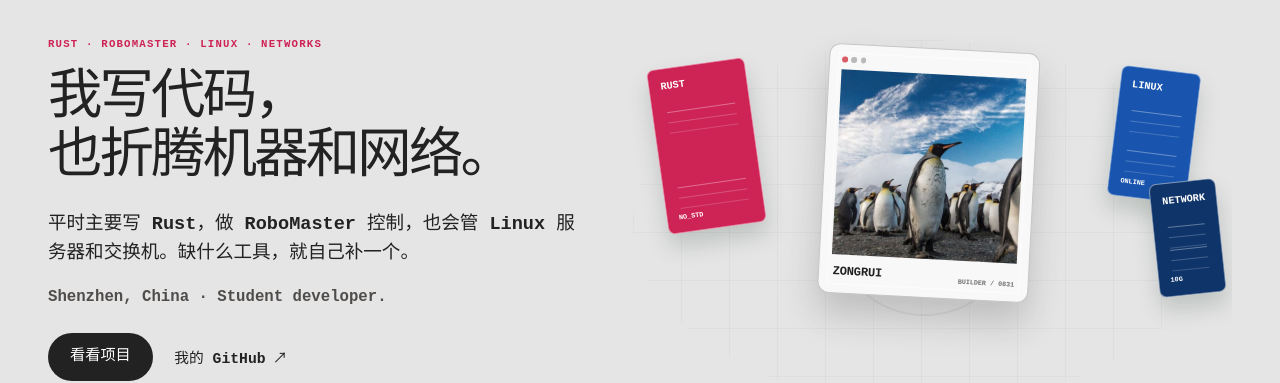
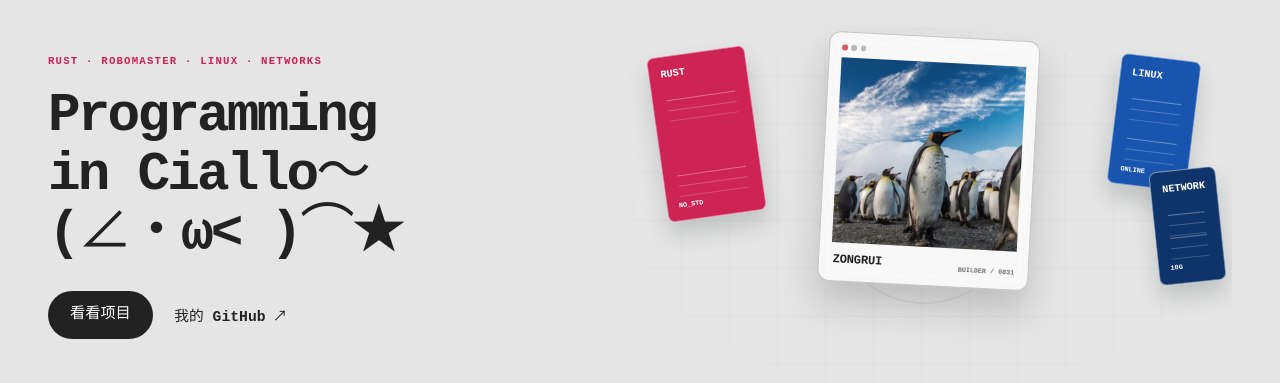
Before and after one commit to ZONGRUICHD/zongrui.org, a React (Vite) app: page / in a window 1280 px wide. Shown: the part 165-548 px from the top of the page. Built offline with nearby package versions, Linux system fonts and the light colour scheme; no server answers; a web font is replaced by a local one.

Commit message:
Use Ciallo epitaph as hero copy

```diff
--- a/src/App.tsx
+++ b/src/App.tsx
@@ -520,14 +520,7 @@ function App() {
           <div className="hero__inner">
             <div className="hero__copy" data-reveal>
               <p className="hero-kicker">RUST · ROBOMASTER · LINUX · NETWORKS</p>
-              <h1 id="hero-title">
-                <span>我写代码，</span>
-                <strong>也折腾机器和网络。</strong>
-              </h1>
-              <p className="hero-intro">
-                平时主要写 Rust，做 RoboMaster 控制，也会管 Linux 服务器和交换机。缺什么工具，就自己补一个。
-              </p>
-              <p className="hero-origin">Shenzhen, China · Student developer.</p>
+              <h1 id="hero-title">{'Programming in Ciallo～(∠・ω< )⌒★'}</h1>
               <div className="hero-actions">
                 <a className="button button--dark" href="#work">看看项目</a>
                 <a className="text-link" href="https://github.com/zongruichd" target="_blank" rel="noreferrer">
```
